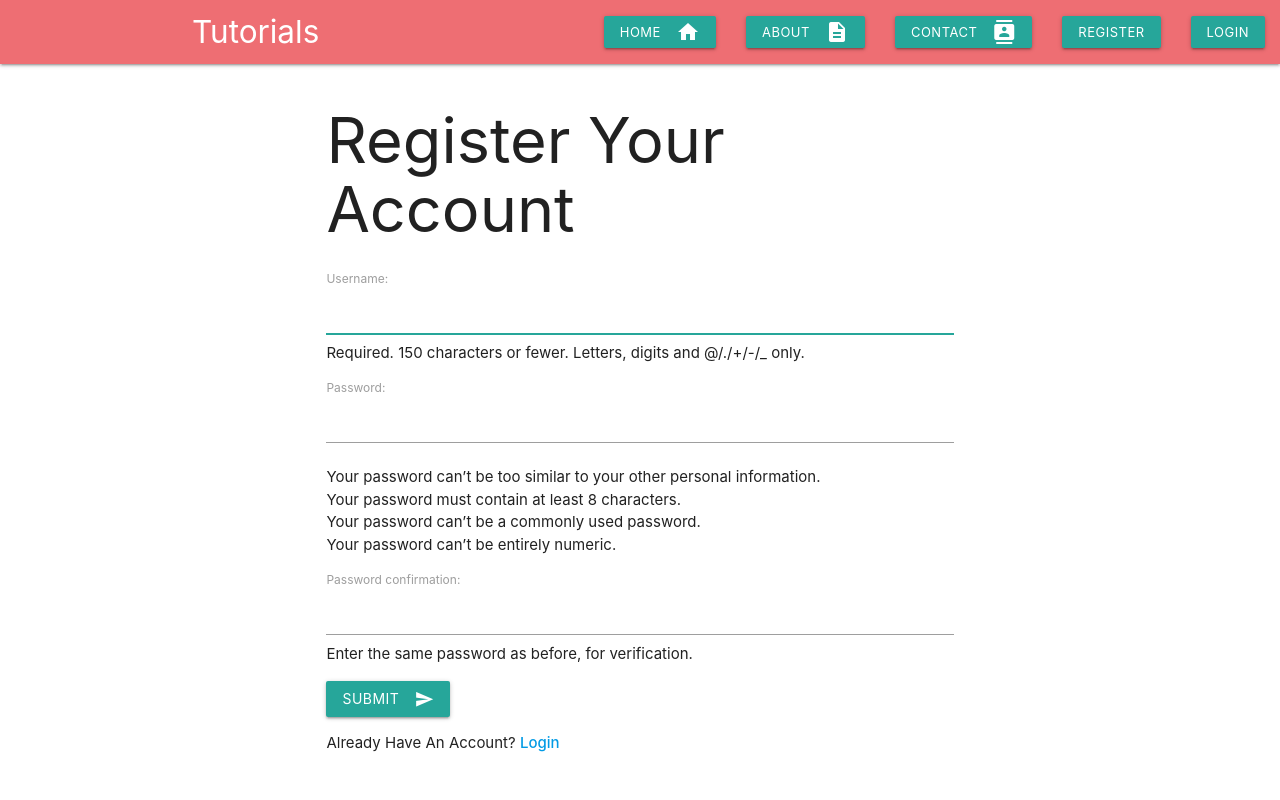
After one commit to aabdulqader/Tutorial, a Django app: page /register/ in a window 1280 px wide. The commit adds this page. Run offline with Django 3.2, Linux system fonts and the light colour scheme; some libraries are stand-ins or nearby versions.

Commit message:
User Registration

```diff
--- a/home/urls.py
+++ b/home/urls.py
@@ -3,6 +3,7 @@ from .views import (
     home,
     about,
     contact,
+    register,
 
 
 )
@@ -17,5 +18,7 @@ urlpatterns = [
     path('', home, name='home' ),
     path('about/', about, name='about' ),
     path('contact/', contact, name='contact' ),
+    path('register/', register, name='register' ),
+
 
 ]
--- a/home/views.py
+++ b/home/views.py
@@ -1,5 +1,11 @@
-from django.shortcuts import render
+from django.shortcuts import render, redirect
 from .models import Tutorial
+from django.contrib.auth.forms import UserCreationForm
+from django.contrib.auth import login, logout, authenticate
+
+
+
+
 
 def home(request):
     context = {
@@ -12,3 +18,19 @@ def about(request):
 
 def contact(request):
     return render(request, "contact.html")
+
+def register(request):
+    form = UserCreationForm
+    if request.method == "POST":
+        form = UserCreationForm(request.POST)
+        if form.is_valid():
+            user =form.save()
+            login(request, user)
+            return redirect('home:home')
+        else:
+            for msg in form.error_messages:
+                return(form.error_messages[msg])
+    context = {
+        'form':form,
+    }
+    return render (request, 'register.html', context)
--- a/templates/base.html
+++ b/templates/base.html
@@ -17,14 +17,14 @@
   <nav>
     <div class="nav-wrapper">
         <div class="container">
-            <a href="/" class="brand-logo">Tutorials</a>
+            <a href="{% url 'home:home' %}" class="brand-logo">Tutorials</a>
         </div>
       <ul class="right hide-on-med-and-down">
-        <li><a href="/" class="waves-effect waves-light btn-small"><i class="material-icons right">home</i> Home</a></li>
-        <li><a href="/about" class="waves-effect waves-light btn-small"><i class="material-icons right">description</i> About</a></li>
-        <li><a href="/contact" class="waves-effect waves-light btn-small"><i class="material-icons right">contacts</i>Contact</a></li>
+        <li><a href="{% url 'home:home' %}" class="waves-effect waves-light btn-small"><i class="material-icons right">home</i> Home</a></li>
+        <li><a href="{% url 'home:about' %}" class="waves-effect waves-light btn-small"><i class="material-icons right">description</i> About</a></li>
+        <li><a href="{% url 'home:contact' %}" class="waves-effect waves-light btn-small"><i class="material-icons right">contacts</i>Contact</a></li>
+        <li><a href="{% url 'home:register' %}" class="waves-effect waves-light btn-small">Register</a></li>
         <li><a href="" class="waves-effect waves-light btn-small">Login</a></li>
-        <li><a href="" class="waves-effect waves-light btn-small">Register</a></li>
       </ul>
     </div>
   </nav>
--- /dev/null
+++ b/templates/register.html
@@ -0,0 +1,18 @@
+{% extends 'base.html' %}
+{% block title %}Register{% endblock title %}
+{% block body %}
+
+    <div class="container">
+        <h1>Register Your Account</h1>
+        <form action="" method="POST">
+            {% csrf_token %}
+            {{form.as_p}}
+            <button class="btn waves-effect waves-light" type="submit" name="action">Submit
+                <i class="material-icons right">send</i>
+            </button>
+        </form>
+        Already Have An Account? <a href=""><strong>Login</strong></a>
+    </div>
+
+
+{% endblock body %}
--- a/tutorial/urls.py
+++ b/tutorial/urls.py
@@ -1,9 +1,15 @@
 
 from django.contrib import admin
 from django.urls import path, include
+
+admin.site.site_header = 'Tutorial'
+admin.site.site_title = 'Welcome to the Tutorials'
+admin.site.index_title = 'Welcome to this Portal'
+
 
 urlpatterns = [
     path('admin/', admin.site.urls),
     path('', include("home.urls")),
     path('tinymce/', include('tinymce.urls')),
+
 ]
```
